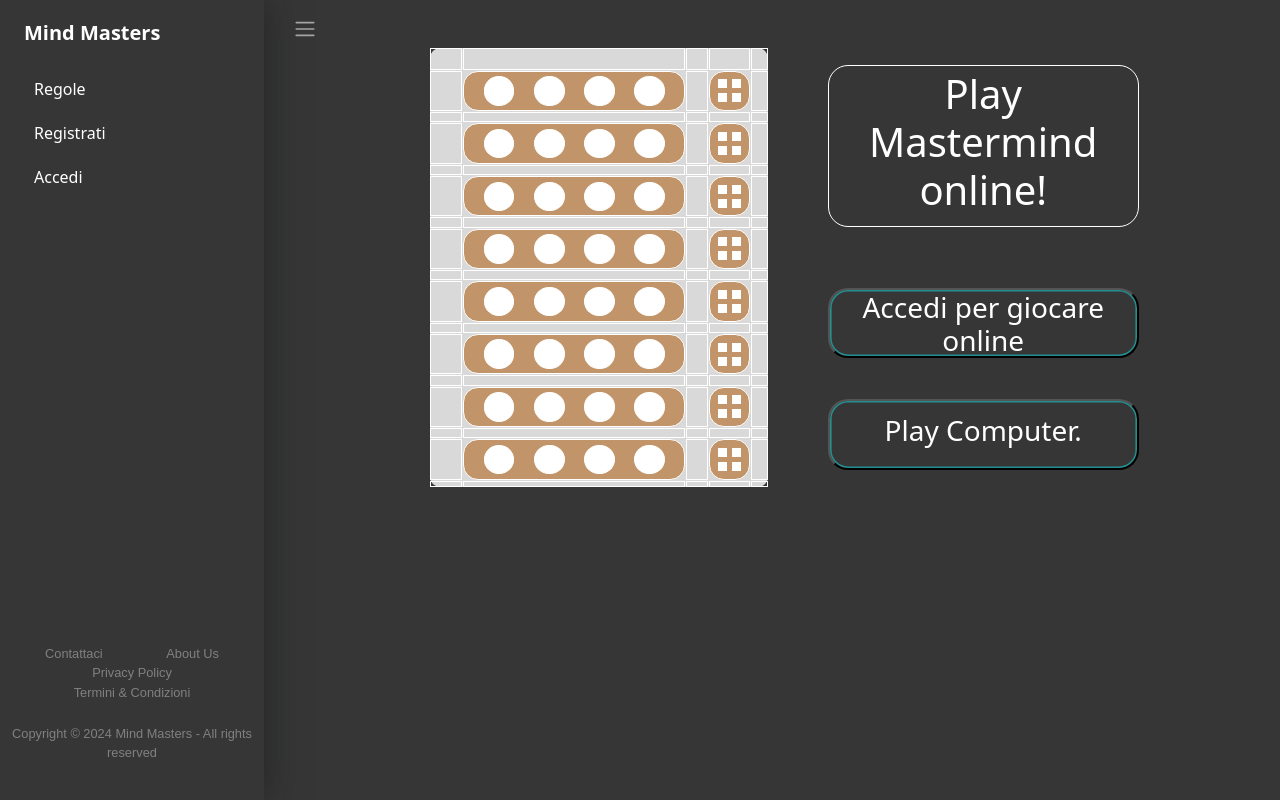
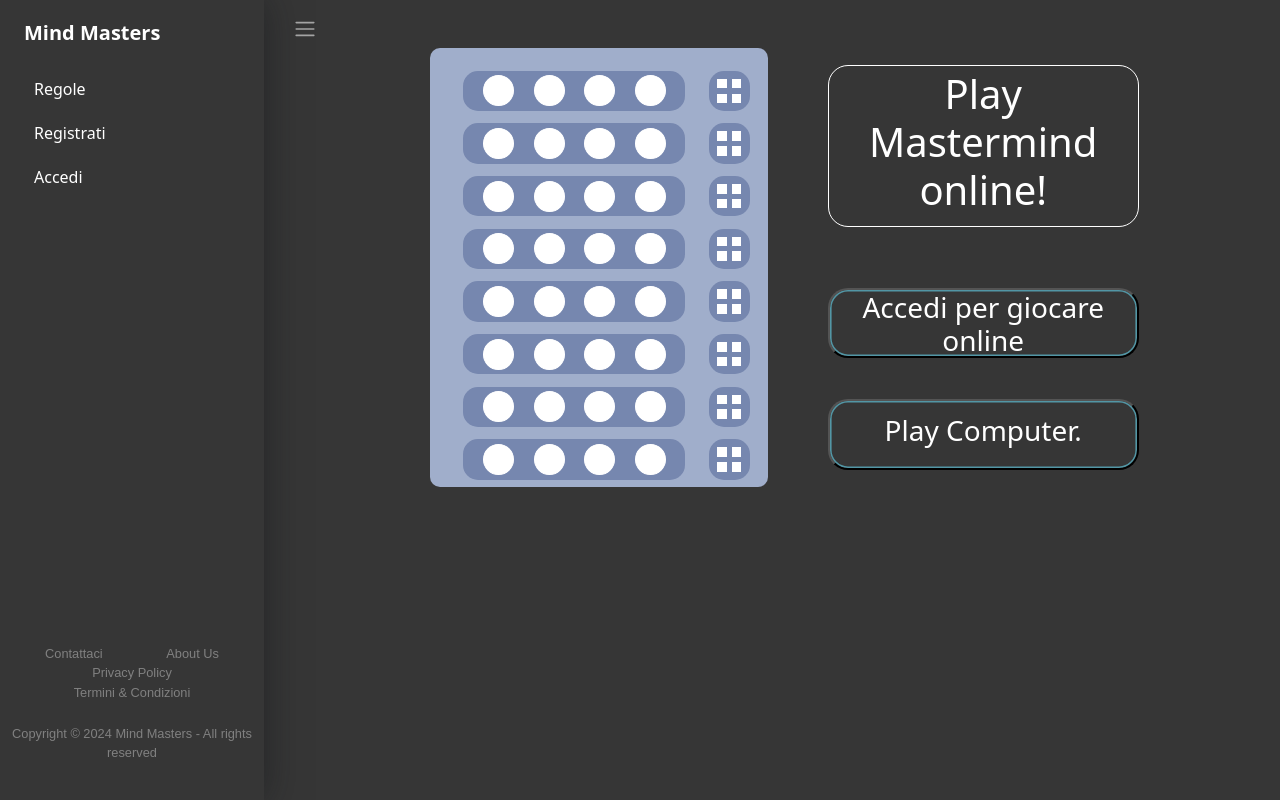
Before and after one commit to l3onrdo/Mind-Masters, a Flask app: page / in a window 1280 px wide. Run offline with Flask 3, Linux system fonts and the light colour scheme.

Commit message:
Changed game board colors

```diff
--- a/static/css/index.css
+++ b/static/css/index.css
@@ -100,10 +100,11 @@ li {
     -webkit-border-radius: 15px;
     border-radius: 10px;
     aspect-ratio: 1 / 1.3;
+    background-color: #A0AECB;
   }
 
   .grid-item {
-    border: 1px solid;
+
     text-align: center;
   }
 
@@ -111,7 +112,7 @@ li {
     display: grid;
     grid-template-columns: 8.8362% 14.0086% 8.8362% 14.0086% 8.8362% 14.0086% 8.8362% 14.0086% auto;
     grid-template-rows: 11.7647% 76.470588% auto;
-    background-color: #C19569;
+    background-color: #7687AF;
     -moz-border-radius: 15px;
     -webkit-border-radius: 15px;
     border-radius: 15px;
@@ -121,7 +122,7 @@ li {
     display: grid;
     grid-template-columns: 20% 23.5294% 12.941176% 23.5294% auto;
     grid-template-rows: 20% 23.5294% 12.941176% 23.5294% auto;
-    background-color: #C19569;
+    background-color: #7687AF;
     -moz-border-radius: 15px;
     -webkit-border-radius: 15px;
     border-radius: 15px;
@@ -150,6 +151,7 @@ li {
     .container-fluid {
       flex-direction: column-reverse; /* Switch to horizontal direction for smaller screens */
       height: 100%; /* Make container span full page height */
+      padding-bottom: 100px;
     }
     .rightpane {
         flex: 50%; /* Set flex basis to 35% */
--- a/static/css/lobby.css
+++ b/static/css/lobby.css
@@ -27,9 +27,9 @@
     bottom: 0;
 }
 .frase-in-out{
-    animation: fade-in-out 7s;
-    animation-iteration-count: infinite;
+    animation: fade-in-out 7s linear infinite;
 }
+
 @keyframes fade-in-out {
     0% {
         opacity: 0;
--- a/static/css/main.css
+++ b/static/css/main.css
@@ -189,7 +189,7 @@ a.sidebar-link {
 /*bottoni*/
 
 .play_button{
-    --c:  #229091; /* the color*/
+    --c:  #5296A5; /* the color*/
     width: 100%;
     height: 100%;
 
--- a/static/js/lobby.js
+++ b/static/js/lobby.js
@@ -1,10 +1,10 @@
-var frasi=["Senza matematica,ma dove siamo!","SI È MESSO A FASE SELECTION SORTTT !!!","Nel complesso, sai cheee"];
+var frasi=["Senza matematica; ma dove siamo?","SI È MESSO A FASE SELECTION SORTTT!!!","Nel complesso, sai cheee"];
 var frasiUsate = [];
 
 function rotazione(){
     randomFrasi();
     //imposta una pausa di 2 secondi
-    setTimeout(rotazione, 7000);
+    setTimeout(rotazione, 6999);
 }
 
 function randomFrasi(){
```
